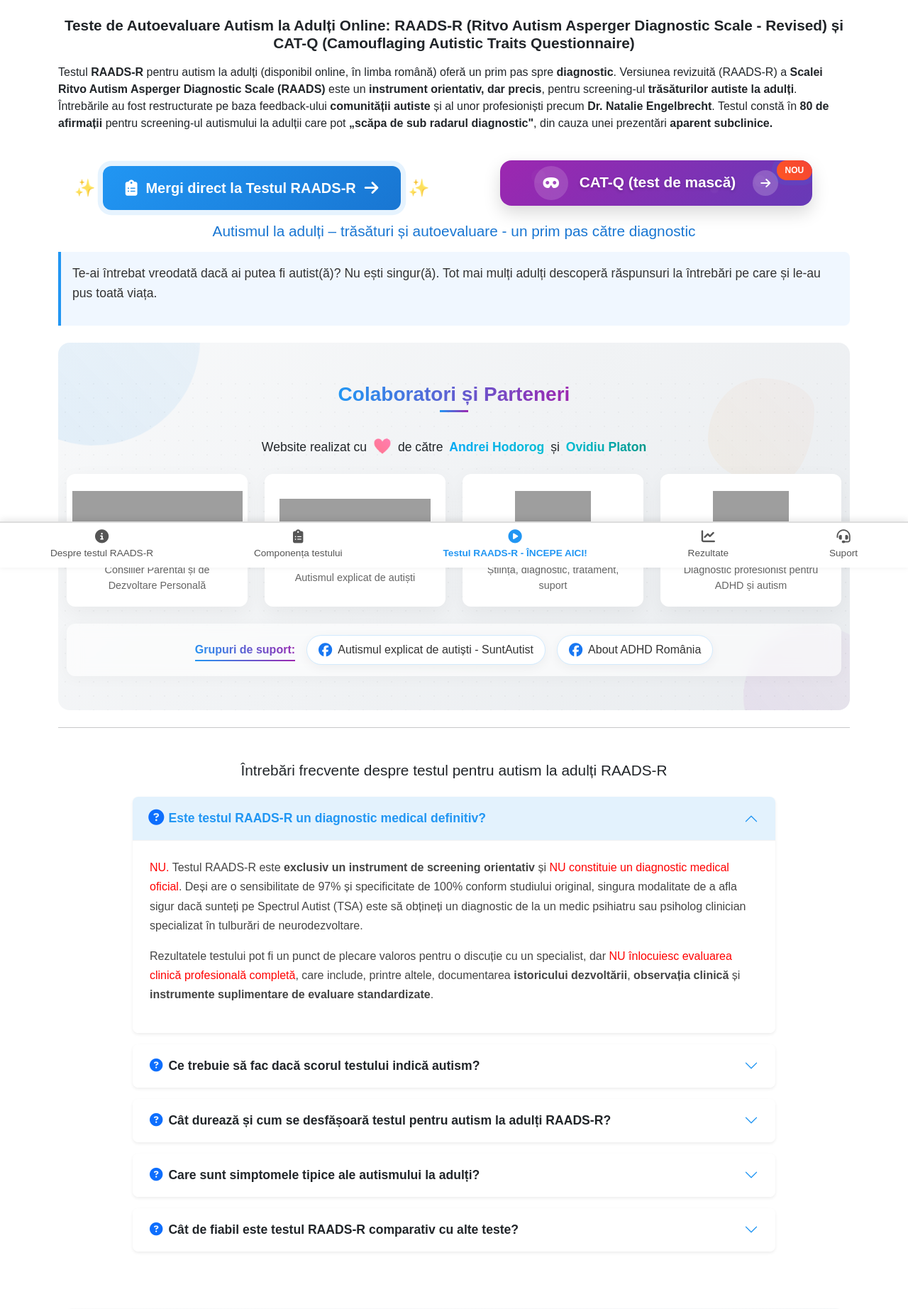
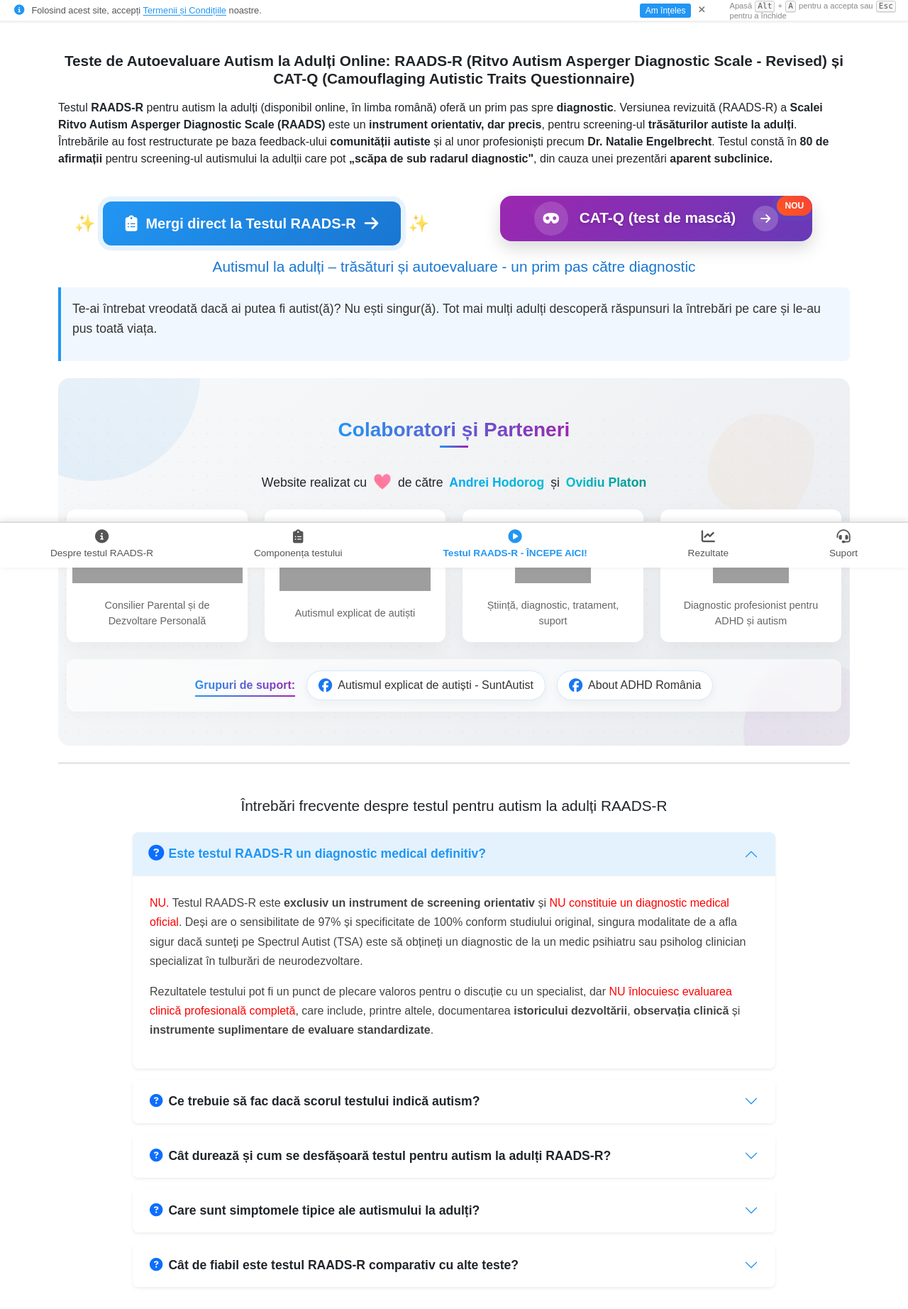
Before and after one commit to AboutADHD/testautism, a PHP site: page / in a window 1280 px wide. Shown: the top 1845 px of the page at 71% size. Run offline with PHP 8.4, Linux system fonts and the light colour scheme; some libraries are stand-ins or nearby versions; grey boxes are pictures that could not be loaded.

Commit message:
terms and conditions banner - first version

```diff
--- a/custom-script.js
+++ b/custom-script.js
@@ -3106,9 +3106,81 @@
 }
 
 /**
+ * Banner Termeni și Condiții
+ */
+function initTermsAndConditions() {
+    const banner = document.getElementById('terms-banner');
+    const dismissButton = document.getElementById('terms-dismiss');
+    const understandButton = document.getElementById('terms-understand');
+    const keyboardHintText = document.getElementById('keyboard-hint-text');
+
+    // Check if banner was previously dismissed
+    const isDismissed = localStorage.getItem('termsBannerDismissed');
+
+    if (isDismissed === 'true') {
+        banner.classList.add('dismissed');
+        document.body.classList.add('terms-dismissed');
+    }
+
+    // Function to dismiss the banner
+    function dismissBanner() {
+        banner.classList.add('dismissed');
+        document.body.classList.add('terms-dismissed');
+        localStorage.setItem('termsBannerDismissed', 'true');
+
+        // Announce to screen readers that the banner is dismissed
+        const announcement = document.createElement('div');
+        announcement.setAttribute('role', 'status');
+        announcement.setAttribute('aria-live', 'polite');
+        announcement.classList.add('sr-only');
+        announcement.textContent = 'Notificare despre Termeni și Condiții închisă. Folosirea site-ului constituie în continuare acceptarea acestora.';
+        document.body.appendChild(announcement);
+
+        // Remove announcement after it's read
+        setTimeout(function() {
+            document.body.removeChild(announcement);
+        }, 3000);
+    }
+
+    // Add click event to dismiss button
+    if (dismissButton) {
+        dismissButton.addEventListener('click', dismissBanner);
+    }
+
+    // Add click event to understand button
+    if (understandButton) {
+        understandButton.addEventListener('click', dismissBanner);
+    }
+
+    // Detect if user is on a Mac
+    const isMac = navigator.platform.toUpperCase().indexOf('MAC') >= 0;
+
+    // Update keyboard hint text for Mac users
+    if (isMac && keyboardHintText) {
+        keyboardHintText.innerHTML = 'Apasă <kbd>⌥ Option</kbd> + <kbd>A</kbd> pentru a accepta sau <kbd>Esc</kbd> pentru a închide';
+    }
+
+    // Add keyboard shortcuts
+    document.addEventListener('keydown', function(e) {
+        // Escape key to dismiss
+        if (e.key === 'Escape' && !banner.classList.contains('dismissed')) {
+            dismissBanner();
+        }
+
+        // Alt+A to accept
+        if (e.key === 'a' && e.altKey && !banner.classList.contains('dismissed')) {
+            dismissBanner();
+        }
+    });
+};
+
+/**
  * Funcția principală de inițializare
  */
 function init() {
+    // Inițializează Banner Termeni și Condiții
+    initTermsAndConditions();
+
     // Inițializează formularul cu întrebări
     initializeForm();
 
--- a/custom-style.css
+++ b/custom-style.css
@@ -2056,3 +2056,216 @@
         border: 2px solid #000;
     }
 }
+
+/* Terms and conditions banner */
+
+.terms-banner {
+    position: fixed;
+    top: 0;
+    left: 0;
+    right: 0;
+    background-color: rgba(255, 255, 255, 0.98);
+    color: #333;
+    z-index: 1000;
+    box-shadow: 0 1px 3px rgba(0, 0, 0, 0.1);
+    transition: transform 0.3s ease-in-out;
+    font-family: Arial, sans-serif;
+    border-bottom: 1px solid rgba(0, 0, 0, 0.05);
+    height: 30px; /* Fixed minimal height */
+    display: flex;
+    align-items: center;
+}
+
+.terms-content {
+    max-width: 1200px;
+    margin: 0 auto;
+    padding: 0 20px;
+    display: flex;
+    align-items: center;
+    gap: 10px;
+    width: 100%;
+    height: 100%;
+}
+
+.terms-icon {
+    flex-shrink: 0;
+    font-size: 0.9rem;
+    color: #2196F3;
+    display: flex;
+    align-items: center;
+    justify-content: center;
+}
+
+.terms-text {
+    flex: 1;
+    font-size: 0.8rem;
+    line-height: 1.4;
+    color: #555;
+    white-space: nowrap;
+    overflow: hidden;
+    text-overflow: ellipsis;
+}
+
+.terms-text p {
+    margin: 0;
+}
+
+.terms-link {
+    color: #2196F3;
+    text-decoration: underline;
+    font-weight: 500;
+    transition: all 0.2s ease;
+    text-underline-offset: 2px;
+}
+
+.terms-link:hover, .terms-link:focus {
+    color: #0D47A1;
+    text-decoration: none;
+}
+
+.terms-link:focus {
+    outline: 2px solid #2196F3;
+    outline-offset: 2px;
+}
+
+.terms-actions {
+    display: flex;
+    align-items: center;
+    gap: 6px;
+}
+
+.terms-understand {
+    background-color: #2196F3;
+    color: white;
+    border: none;
+    padding: 2px 8px;
+    border-radius: 3px;
+    cursor: pointer;
+    font-size: 0.75rem;
+    transition: all 0.2s ease;
+    font-weight: 500;
+    height: 20px;
+    line-height: 1;
+}
+
+.terms-understand:hover, .terms-understand:focus {
+    background-color: #1976D2;
+}
+
+.terms-understand:focus {
+    outline: 2px solid #2196F3;
+    outline-offset: 2px;
+}
+
+.terms-dismiss {
+    background: transparent;
+    color: #777;
+    border: none;
+    padding: 2px;
+    cursor: pointer;
+    font-size: 0.8rem;
+    display: flex;
+    align-items: center;
+    justify-content: center;
+    transition: all 0.2s ease;
+    border-radius: 50%;
+    width: 18px;
+    height: 18px;
+}
+
+.terms-dismiss:hover, .terms-dismiss:focus {
+    color: #333;
+    background: rgba(0, 0, 0, 0.05);
+}
+
+.terms-dismiss:focus {
+    outline: 2px solid #2196F3;
+    outline-offset: 2px;
+}
+
+.terms-keyboard-hint {
+    margin-left: 10px;
+    font-size: 0.7rem;
+    color: #888;
+    line-height: 1;
+    display: flex;
+    align-items: center;
+}
+
+.keyboard-shortcut kbd {
+    display: inline-block;
+    padding: 1px 3px;
+    font-size: 0.7rem;
+    line-height: 1;
+    color: #555;
+    background-color: #f7f7f7;
+    border: 1px solid #ccc;
+    border-radius: 3px;
+    box-shadow: 0 1px 0 rgba(0,0,0,0.1);
+    margin: 0 1px;
+}
+
+/* For screen reader only */
+.sr-only {
+    position: absolute;
+    width: 1px;
+    height: 1px;
+    padding: 0;
+    margin: -1px;
+    overflow: hidden;
+    clip: rect(0, 0, 0, 0);
+    white-space: nowrap;
+    border-width: 0;
+}
+
+/* For users who prefer reduced motion */
+@media (prefers-reduced-motion: reduce) {
+    .terms-banner {
+        transition: none;
+    }
+}
+
+/* High contrast mode support */
+@media (prefers-contrast: more) {
+    .terms-banner {
+        background: white;
+        border-bottom: 1px solid black;
+    }
+
+    .terms-link {
+        color: #0066CC;
+        text-decoration: underline;
+        font-weight: bold;
+    }
+
+    .terms-understand {
+        background-color: #0066CC;
+        border: 1px solid black;
+    }
+
+    .terms-dismiss {
+        border: 1px solid black;
+    }
+}
+
+/* HIDE ON MOBILE - Desktop only */
+@media (max-width: 768px) {
+    .terms-keyboard-hint {
+        display: none;
+    }
+}
+
+/* Increase top padding for body to accommodate the banner */
+body {
+    padding-top: 30px; /* Same as banner height */
+}
+
+/* Class for banner when dismissed */
+.terms-banner.dismissed {
+    transform: translateY(-100%);
+}
+
+/* When banner is dismissed, remove the body padding */
+body.terms-dismissed {
+    padding-top: 0;
+}
--- a/index.html
+++ b/index.html
@@ -176,6 +176,28 @@
 <a href="#main-content" class="sr-only sr-only-focusable">Sari la conținut</a>
 
 <div class="container" id="main-content">
+    <!-- Terms and Conditions Banner - Desktop Only -->
+    <div id="terms-banner" class="terms-banner" role="alert" aria-live="polite">
+        <div class="terms-content">
+            <div class="terms-icon">
+                <i class="fas fa-info-circle"></i>
+            </div>
+            <div class="terms-text">
+                <p>Folosind acest site, accepți <a href="termeni-si-conditii.html" class="terms-link">Termenii și Condițiile</a> noastre.</p>
+            </div>
+            <div class="terms-actions">
+                <button id="terms-understand" class="terms-understand" aria-label="Am înțeles">
+                    Am înțeles
+                </button>
+                <button id="terms-dismiss" class="terms-dismiss" aria-label="Închide notificarea">
+                    <i class="fas fa-times"></i>
+                </button>
+            </div>
+        </div>
+        <div class="terms-keyboard-hint">
+            <span class="keyboard-shortcut" id="keyboard-hint-text">Apasă <kbd>Alt</kbd> + <kbd>A</kbd> pentru a accepta sau <kbd>Esc</kbd> pentru a închide</span>
+        </div>
+    </div>
     <div id="quick-nav" class="quick-nav-container">
         <ul class="quick-nav">
             <li>
```
